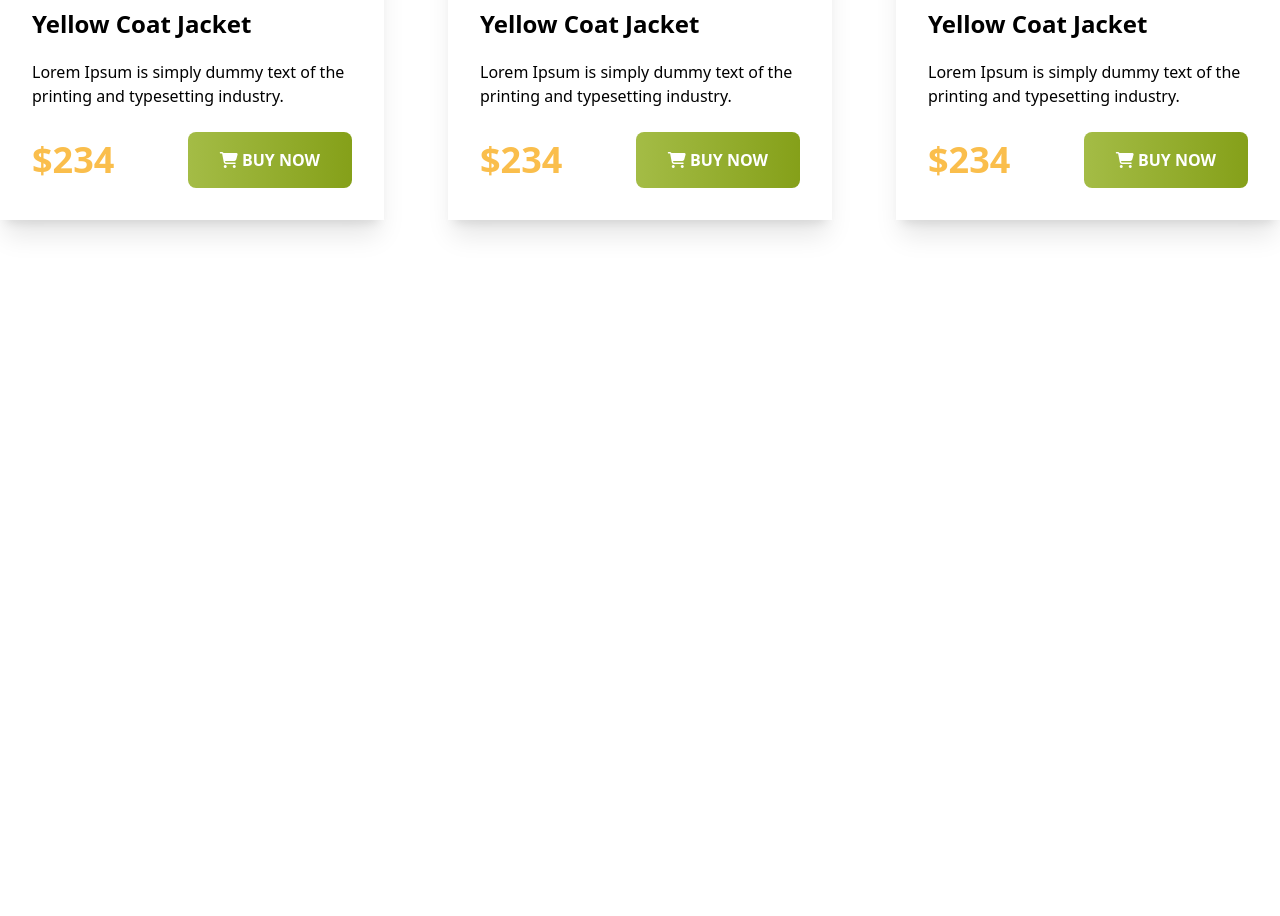
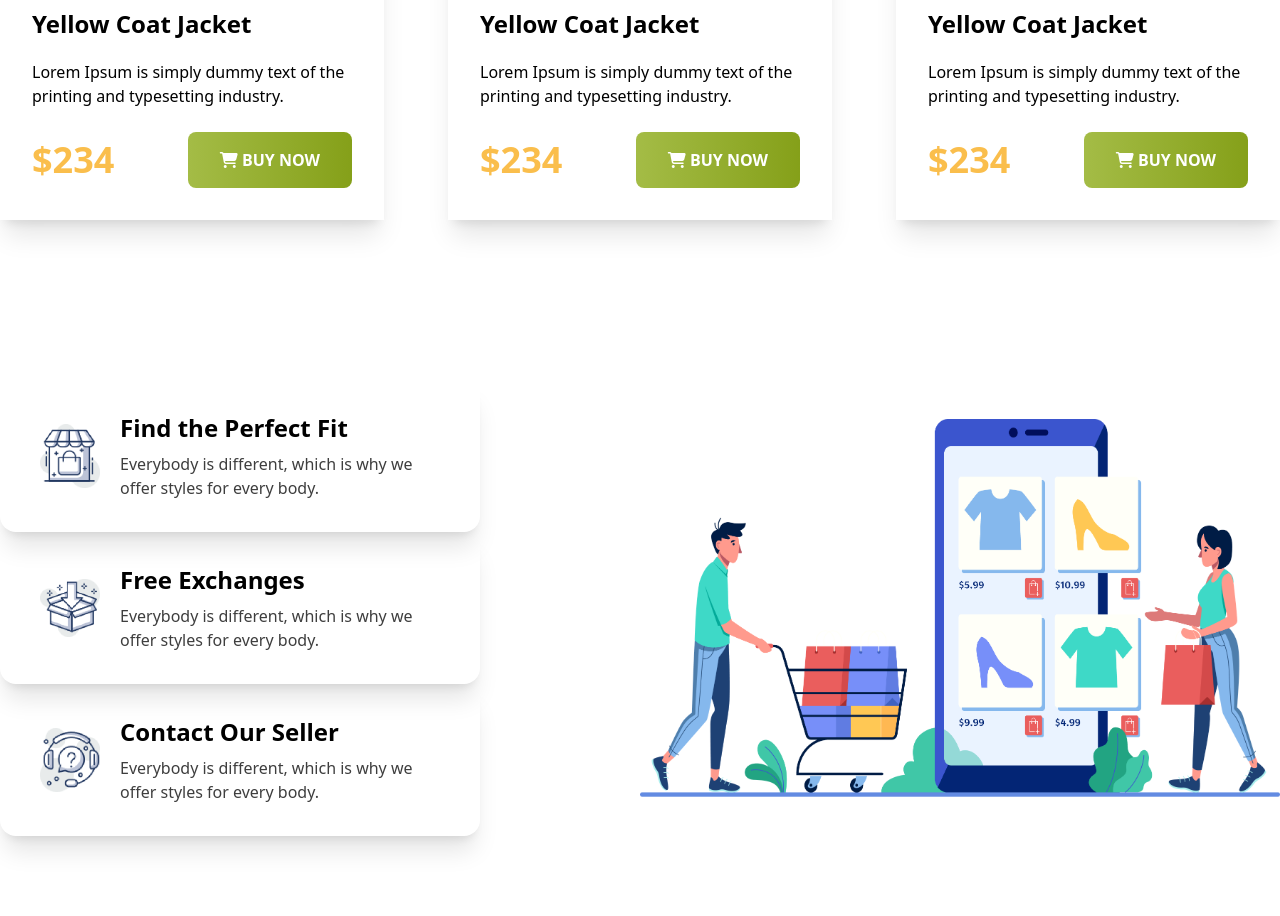
Before and after one commit to arifulwasim/Penguin-Fashion, a plain HTML site: page index.html in a window 1280 px wide. Shown: the part 2235-3151 px from the top of the page. Before the commit the page ends 2535 px from the top, so only its background shows below. Drawn offline with nearby package versions, Linux system fonts and the light colour scheme.

Commit message:
feature section done

```diff
--- a/index.html
+++ b/index.html
@@ -174,6 +174,59 @@
         </div>
 
 
+        <!-- features -->
+
+        <div class="container mx-auto">
+            <div class="flex py-20 justify-between items-center">
+                <div class="w-1/2">
+                    <div class="feature-content rounded-2xl shadow-xl py-8 px-10 w-3/4">
+                        <div class="feature-card flex items-center">
+                            <div class="w-20 pr-5">
+                                <img src="./icons/house.png" alt="">
+                            </div>
+                            <div>
+                                <h3 class="text-2xl font-bold pb-2">Find the Perfect Fit</h3>
+                                <p class="text-[#3E3E3E]">Everybody is different, which is why we <br> offer styles for
+                                    every
+                                    body.</p>
+                            </div>
+                        </div>
+                    </div>
+
+                    <div class="feature-content rounded-2xl shadow-xl py-8 px-10 w-3/4">
+                        <div class="feature-card flex items-center">
+                            <div class="w-20 pr-5">
+                                <img src="./icons/box.png" alt="">
+                            </div>
+                            <div>
+                                <h3 class="text-2xl font-bold pb-2">Free Exchanges</h3>
+                                <p class="text-[#3E3E3E]">Everybody is different, which is why we <br> offer styles for
+                                    every
+                                    body.</p>
+                            </div>
+                        </div>
+                    </div>
+
+                    <div class="feature-content rounded-2xl shadow-xl py-8 px-10 w-3/4">
+                        <div class="feature-card flex items-center">
+                            <div class="w-20 pr-5">
+                                <img src="./icons/question.png" alt="">
+                            </div>
+                            <div>
+                                <h3 class="text-2xl font-bold pb-2">Contact Our Seller</h3>
+                                <p class="text-[#3E3E3E]">Everybody is different, which is why we <br> offer styles for
+                                    every
+                                    body.</p>
+                            </div>
+                        </div>
+                    </div>
+                </div>
+                <div class="feature-img w-1/2">
+                    <img src="./images/shopping.png" alt="">
+                </div>
+            </div>
+        </div>
+
 
     </main>
 
```
Also changed, not shown: icons/bg1.png (added), icons/bg2.png (added), icons/bg3.png (added), icons/box.png (added), icons/house.png (added), icons/logo.png (added), icons/question.png (added), icons/shopping-cart 1.png (added).
